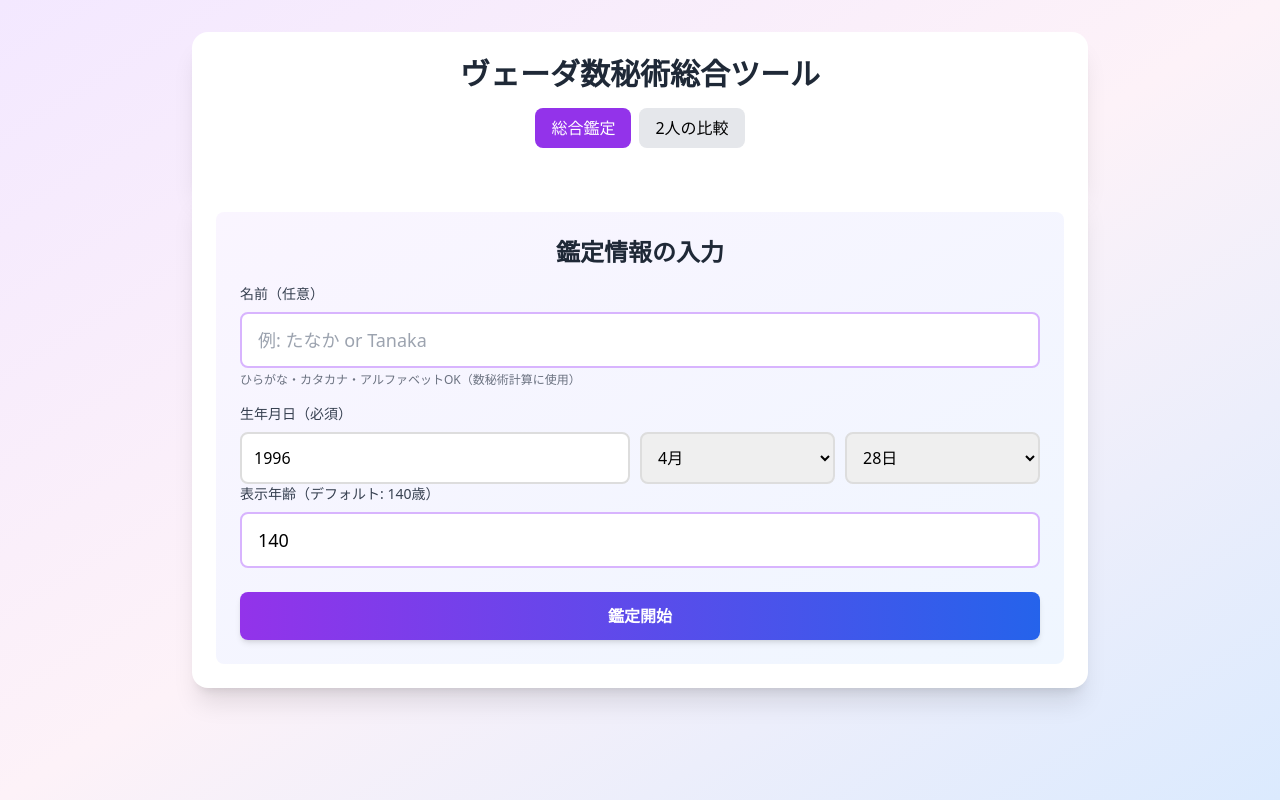
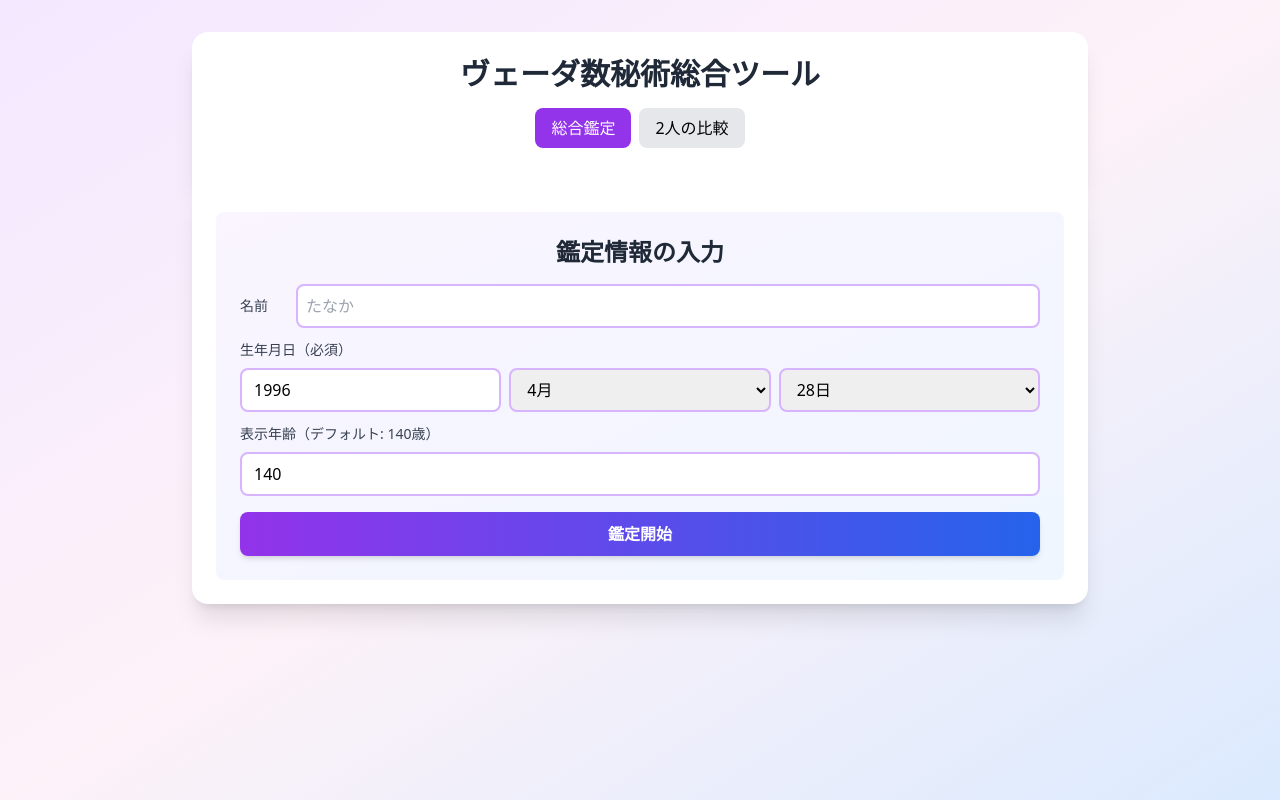
Before and after one commit to Sonemi3196/vedic_dasha_calculator_django, a Django app: page / in a window 1280 px wide. Run offline with Django 4.2, Linux system fonts and the light colour scheme; some libraries are stand-ins or nearby versions.

Commit message:
変更2026年4月28日

```diff
--- a/vedic_dasha_project/dasha_calculator/templates/dasha_calculator/base.html
+++ b/vedic_dasha_project/dasha_calculator/templates/dasha_calculator/base.html
@@ -51,7 +51,7 @@
         <div class="max-w-4xl mx-auto">
             <!-- 共通ヘッダー -->
             <div class="bg-white rounded-t-2xl shadow-xl p-6">
-                <h1 class="text-3xl font-bold text-center text-gray-800 mb-4">ヴェーダ数秘術総合ツール</h1>
+                <h1 class="text-3xl font-bold text-center text-gray-800 mb-4">ヴェーダ数秘術<br class="md:hidden">総合ツール</h1>
 
                 <!-- ナビゲーションタブ -->
                 <nav class="flex justify-center gap-2 mb-4">
--- a/vedic_dasha_project/dasha_calculator/templates/dasha_calculator/integrated.html
+++ b/vedic_dasha_project/dasha_calculator/templates/dasha_calculator/integrated.html
@@ -5,49 +5,28 @@
 {% block nav_home %}bg-purple-600 text-white{% endblock %}
 
 {% block content %}
-<style>
-.date-input-group {
-    display: grid;
-    grid-template-columns: 2fr 1fr 1fr;
-    gap: 10px;
-}
-
-.date-input-group input,
-.date-input-group select {
-    padding: 12px;
-    border: 2px solid #ddd;
-    border-radius: 8px;
-    font-size: 16px;
-}
-
-.date-input-group input[type="number"] {
-    -moz-appearance: textfield;
-}
-
-.date-input-group input[type="number"]::-webkit-outer-spin-button,
-.date-input-group input[type="number"]::-webkit-inner-spin-button {
-    -webkit-appearance: none;
-    margin: 0;
-}
-</style>
 <div class="space-y-6">
     <!-- 入力フォーム -->
-    <div class="bg-gradient-to-br from-purple-50 to-blue-50 rounded-lg p-6">
-        <h2 class="text-2xl font-bold text-gray-800 mb-4 text-center">鑑定情報の入力</h2>
+    <div class="bg-gradient-to-br from-purple-50 to-blue-50 rounded-lg p-4 md:p-6">
+        <h2 class="text-xl md:text-2xl font-bold text-gray-800 mb-4 text-center">鑑定情報の入力</h2>
 
-        <div class="space-y-4">
-            <div>
-                <label class="block text-sm font-medium text-gray-700 mb-2">名前（任意）</label>
-                <input type="text" id="name" placeholder="例: たなか or Tanaka"
-                    class="w-full px-4 py-3 text-lg border-2 border-purple-300 rounded-lg focus:outline-none focus:border-purple-500 transition">
-                <p class="text-xs text-gray-500 mt-1">ひらがな・カタカナ・アルファベットOK（数秘術計算に使用）</p>
+        <div class="space-y-3">
+            <!-- 名前入力を1行に -->
+
+            <div class="flex items-center gap-2">
+                <label class="text-sm font-medium text-gray-700 w-12 flex-shrink-0">名前</label>
+                <input type="text" id="name" placeholder="たなか"
+                    class="flex-1 min-w-0 px-2 py-2 text-base border-2 border-purple-300 rounded-lg focus:outline-none focus:border-purple-500 transition">
             </div>
 
+            <!-- 生年月日入力 -->
             <div>
                 <label class="block text-sm font-medium text-gray-700 mb-2">生年月日（必須）</label>
-            <div class="date-input-group">
-                <input type="number" id="birthYear" placeholder="年（例: 1989）" min="1900" max="2025" required>
-                <select id="birthMonth" required>
+                <div class="grid grid-cols-3 gap-2">
+                    <input type="number" id="birthYear" placeholder="年" min="1900" max="2025"
+                        class="px-3 py-2 text-base border-2 border-purple-300 rounded-lg focus:outline-none focus:border-purple-500 transition">
+                    <select id="birthMonth"
+                        class="px-3 py-2 text-base border-2 border-purple-300 rounded-lg focus:outline-none focus:border-purple-500 transition">
                         <option value="">月</option>
                         <option value="1">1月</option>
                         <option value="2">2月</option>
@@ -62,22 +41,22 @@
                         <option value="11">11月</option>
                         <option value="12">12月</option>
                     </select>
-                <select id="birthDay" required>
+                    <select id="birthDay"
+                        class="px-3 py-2 text-base border-2 border-purple-300 rounded-lg focus:outline-none focus:border-purple-500 transition">
                         <option value="">日</option>
-                    <!-- 1-31をJavaScriptで生成 -->
                     </select>
                 </div>
-            <!-- 生年月日入力の下に追加 -->
+            </div>
+
             <div>
                 <label class="block text-sm font-medium text-gray-700 mb-2">表示年齢（デフォルト: 140歳）</label>
                 <input type="number" id="maxAge" value="140" min="50" max="200"
-                    class="w-full px-4 py-3 text-lg border-2 border-purple-300 rounded-lg">
-            </div>
+                    class="w-full px-3 py-2 text-base border-2 border-purple-300 rounded-lg">
             </div>
         </div>
 
         <button onclick="calculateAll()"
-            class="w-full mt-6 bg-gradient-to-r from-purple-600 to-blue-600 hover:from-purple-700 hover:to-blue-700 text-white font-semibold py-3 rounded-lg transition duration-200 shadow-md">
+            class="w-full mt-4 bg-gradient-to-r from-purple-600 to-blue-600 hover:from-purple-700 hover:to-blue-700 text-white font-semibold py-2.5 rounded-lg transition duration-200 shadow-md text-base">
             鑑定開始
         </button>
     </div>
@@ -86,24 +65,24 @@
     <div id="results" class="hidden">
         <!-- タブ切り替え -->
         <div class="flex border-b border-gray-300 mb-6">
+            <button onclick="switchTab('numerology')" id="tab-numerology"
+                class="flex-1 py-3 px-4 font-semibold transition border-b-2 border-purple-600 text-purple-600">
+                数秘術
+            </button>
             <button onclick="switchTab('dasha')" id="tab-dasha"
-                class="flex-1 py-3 px-4 font-semibold transition border-b-2 border-purple-600 text-purple-600">
-                ダーシャ
-            </button>
-            <button onclick="switchTab('numerology')" id="tab-numerology"
                 class="flex-1 py-3 px-4 font-semibold transition border-b-2 border-transparent text-gray-500 hover:text-gray-700">
-                数秘術
+                ダシャー
             </button>
         </div>
 
-        <!-- ダーシャタブ -->
-        <div id="content-dasha" class="tab-content">
-            <div id="dashaResults"></div>
+        <!-- 数秘術タブ -->
+        <div id="content-numerology" class="tab-content">
+            <div id="numerologyResults"></div>
         </div>
 
-        <!-- 数秘術タブ -->
-        <div id="content-numerology" class="tab-content hidden">
-            <div id="numerologyResults"></div>
+        <!-- ダシャータブ -->
+        <div id="content-dasha" class="tab-content hidden">
+            <div id="dashaResults"></div>
         </div>
     </div>
 </div>
@@ -113,82 +92,35 @@
 <script>
 let currentData = null;
 
-// 日付のセレクトボックスを生成
-for (let i = 1; i <= 31; i++) {
-    const option = document.createElement('option');
-    option.value = i;
-    option.textContent = i + '日';
-    document.getElementById('birthDay').appendChild(option);
-}
-
-// 比較ページ用の日付生成も同様に
-if (document.getElementById('personABirthDay')) {
-    for (let i = 1; i <= 31; i++) {
-        const option1 = document.createElement('option');
-        option1.value = i;
-        option1.textContent = i + '日';
-        document.getElementById('personABirthDay').appendChild(option1);
-
-        const option2 = document.createElement('option');
-        option2.value = i;
-        option2.textContent = i + '日';
-        document.getElementById('personBBirthDay').appendChild(option2);
-    }
-}
-
-function goToComparison() {
-    // 現在入力されているデータを取得
-    const name = document.getElementById('name').value;
-    const birthDate = getBirthDate();
-
-    if (birthDate) {
-        // LocalStorageに保存
-        localStorage.setItem('personA_name', name || '人A');
-        localStorage.setItem('personA_birth', birthDate);
-    }
-
-    window.location.href = '/compare/';
-}
-
-// 生年月日を取得する関数（既存の birthDate 取得部分を置き換え）
 function getBirthDate() {
     const year = document.getElementById('birthYear').value;
     const month = document.getElementById('birthMonth').value;
     const day = document.getElementById('birthDay').value;
 
-    if (!year || !month || !day) {
-        return null;
-    }
+    if (!year || !month || !day) return null;
 
     return `${year}-${month.padStart(2, '0')}-${day.padStart(2, '0')}`;
 }
 
-
-
 function calculateAll() {
     const name = document.getElementById('name').value;
-    const birthYear = document.getElementById('birthYear').value;
-    const birthMonth = document.getElementById('birthMonth').value;
-    const birthDay = document.getElementById('birthDay').value;
+    const birthDate = getBirthDate();
     const maxAge = parseInt(document.getElementById('maxAge').value) || 140;
 
-    // LocalStorageに保存
-    localStorage.setItem('last_name', name);
-    localStorage.setItem('last_year', birthYear);
-    localStorage.setItem('last_month', birthMonth);
-    localStorage.setItem('last_day', birthDay);
-    localStorage.setItem('last_maxAge', maxAge);
-
-    // 生年月日の組み立て
-    if (!birthYear || !birthMonth || !birthDay) {
+    if (!birthDate) {
         alert('生年月日を全て入力してください');
         return;
     }
 
-    const birthDate = `${birthYear}-${birthMonth.padStart(2, '0')}-${birthDay.padStart(2, '0')}`;
+    // LocalStorageに保存
+    localStorage.setItem('last_name', name);
+    localStorage.setItem('last_year', document.getElementById('birthYear').value);
+    localStorage.setItem('last_month', document.getElementById('birthMonth').value);
+    localStorage.setItem('last_day', document.getElementById('birthDay').value);
+    localStorage.setItem('last_maxAge', maxAge);
 
     document.getElementById('results').classList.remove('hidden');
-    document.getElementById('dashaResults').innerHTML = '<div class="text-center py-8">計算中...</div>';
+    document.getElementById('numerologyResults').innerHTML = '<div class="text-center py-8">計算中...</div>';
 
     fetch('/calculate/', {
         method: 'POST',
@@ -196,20 +128,20 @@ function calculateAll() {
         body: JSON.stringify({
             name: name,
             birth_date: birthDate,
-            max_age: maxAge  // 追加
+            max_age: maxAge
         })
     })
     .then(response => response.json())
     .then(data => {
         if (data.success) {
             currentData = data;
-            displayDasha(data.dasha);
             if (data.numerology) {
                 displayNumerology(data.numerology);
             } else {
                 document.getElementById('numerologyResults').innerHTML =
                     '<div class="text-center py-8 text-gray-500">名前を入力すると数秘術結果が表示されます</div>';
             }
+            displayDasha(data.dasha);
         } else {
             alert('エラー: ' + data.error);
         }
@@ -233,11 +165,21 @@ function switchTab(tabName) {
         content.classList.add('hidden');
     });
     document.getElementById('content-' + tabName).classList.remove('hidden');
+
+    // ダシャータブに切り替えた時、現在のダシャーまでスクロール
+    if (tabName === 'dasha') {
+        setTimeout(() => {
+            const currentElement = document.querySelector('.border-red-500');
+            if (currentElement) {
+                currentElement.scrollIntoView({ behavior: 'smooth', block: 'center' });
+            }
+        }, 100);
+    }
 }
 
 function displayDasha(dashaData) {
     const html = `
-        <h3 class="text-xl font-bold text-gray-800 mb-4">ダーシャ（開始番号: ${dashaData.start_number}）</h3>
+        <h3 class="text-xl font-bold text-gray-800 mb-4">ダシャー（開始番号: ${dashaData.start_number}）</h3>
         <div class="space-y-4">
             ${dashaData.periods.map(period => `
                 <div class="border-2 ${period.is_current ? 'border-red-500 bg-red-50' : 'border-gray-200'} rounded-lg overflow-hidden">
@@ -245,7 +187,7 @@ function displayDasha(dashaData) {
                         <div class="flex justify-between items-center">
                             <div>
                                 <span class="text-3xl font-bold">${period.maha_dasha}</span>
-                                <span class="ml-3">マハーダーシャ ${period.maha_dasha} (${period.years}年間)</span>
+                                <span class="ml-3">マハーダシャー ${period.maha_dasha} (${period.years}年間)</span>
                             </div>
                             <div class="text-right text-sm">
                                 <div>${period.start_date} 〜 ${period.end_date}</div>
@@ -258,7 +200,7 @@ function displayDasha(dashaData) {
                             <div class="flex justify-between items-center p-3 rounded ${antara.is_current ? 'bg-red-100 border-2 border-red-400' : 'bg-gray-50'}">
                                 <div>
                                     <span class="inline-block w-8 h-8 bg-green-500 text-white rounded-full text-center leading-8 font-bold mr-2">${antara.number}</span>
-                                    <span class="font-medium">アンタラダーシャ ${antara.number} (${antara.days}日間)</span>
+                                    <span class="font-medium">アンタラダシャー ${antara.number} (${antara.days}日間)</span>
                                 </div>
                                 <div class="text-sm text-gray-600">
                                     ${antara.start_date} 〜 ${antara.end_date} (${antara.start_age}歳〜${antara.end_age}歳)
@@ -317,34 +259,33 @@ function displayNumerology(numData) {
                 </div>
             </div>
 
-            <!-- 4つの番号（カルマ追加） -->
+            <!-- 4つの番号 -->
             <div class="grid grid-cols-1 md:grid-cols-4 gap-4">
-                <div class="p-6 rounded-lg text-center ${numberColors[numData.bhagyank.final]}">
-                    <h4 class="font-bold mb-2">バーギャング</h4>
-                    <p class="text-xs mb-3 opacity-80">人生全体の運命</p>
-                    <div class="text-5xl font-bold mb-3">${numData.bhagyank.final}</div>
-                    <p class="text-xs">${meanings[numData.bhagyank.final]}</p>
+                <div class="p-4 md:p-6 rounded-lg text-center ${numberColors[numData.bhagyank.final]}">
+                    <h4 class="text-sm font-bold mb-2">バーギャング</h4>
+                    <p class="text-xs mb-2 opacity-80">人生全体の運命</p>
+                    <div class="text-4xl md:text-5xl font-bold mb-2">${numData.bhagyank.final}</div>
+                    <p class="text-xs leading-relaxed">${meanings[numData.bhagyank.final]}</p>
                 </div>
-                <div class="p-6 rounded-lg text-center ${numberColors[numData.moolank.final]}">
-                    <h4 class="font-bold mb-2">ムーランク</h4>
-                    <p class="text-xs mb-3 opacity-80">基本的な性格</p>
-                    <div class="text-5xl font-bold mb-3">${numData.moolank.final}</div>
-                    <p class="text-xs">${meanings[numData.moolank.final]}</p>
+                <div class="p-4 md:p-6 rounded-lg text-center ${numberColors[numData.moolank.final]}">
+                    <h4 class="text-sm font-bold mb-2">ムーランク</h4>
+                    <p class="text-xs mb-2 opacity-80">基本的な性格</p>
+                    <div class="text-4xl md:text-5xl font-bold mb-2">${numData.moolank.final}</div>
+                    <p class="text-xs leading-relaxed">${meanings[numData.moolank.final]}</p>
                 </div>
-                <div class="p-6 rounded-lg text-center ${numberColors[numData.name_number.final]}">
-                    <h4 class="font-bold mb-2">名前番号</h4>
-                    <p class="text-xs mb-3 opacity-80">才能と成長方向</p>
-                    <div class="text-5xl font-bold mb-3">${numData.name_number.final}</div>
-                    <p class="text-xs">${meanings[numData.name_number.final]}</p>
+                <div class="p-4 md:p-6 rounded-lg text-center ${numberColors[numData.name_number.final]}">
+                    <h4 class="text-sm font-bold mb-2">名前番号</h4>
+                    <p class="text-xs mb-2 opacity-80">才能と成長方向</p>
+                    <div class="text-4xl md:text-5xl font-bold mb-2">${numData.name_number.final}</div>
+                    <p class="text-xs leading-relaxed">${meanings[numData.name_number.final]}</p>
                 </div>
-                <div class="p-6 rounded-lg text-center ${numberColors[numData.karma.final]}">
-                    <h4 class="font-bold mb-2">カルマ</h4>
-                    <p class="text-xs mb-3 opacity-80">過去世からの課題</p>
-                    <div class="text-5xl font-bold mb-3">${numData.karma.final}</div>
-                    <p class="text-xs">${meanings[numData.karma.final]}</p>
+                <div class="p-4 md:p-6 rounded-lg text-center ${numberColors[numData.karma.final]}">
+                    <h4 class="text-sm font-bold mb-2">カルマ</h4>
+                    <p class="text-xs mb-2 opacity-80">過去世からの課題</p>
+                    <div class="text-4xl md:text-5xl font-bold mb-2">${numData.karma.final}</div>
+                    <p class="text-xs leading-relaxed">${meanings[numData.karma.final]}</p>
                 </div>
             </div>
-
 
             <!-- 文字の内訳 -->
             <div class="bg-purple-50 rounded-lg p-6">
@@ -366,6 +307,15 @@ function displayNumerology(numData) {
 
 // 初期値設定
 document.addEventListener('DOMContentLoaded', function() {
+    // 日セレクトボックスの生成
+    const daySelect = document.getElementById('birthDay');
+    for (let i = 1; i <= 31; i++) {
+        const option = document.createElement('option');
+        option.value = i;
+        option.textContent = i + '日';
+        daySelect.appendChild(option);
+    }
+
     // 保存されたデータを読み込む
     const savedName = localStorage.getItem('last_name');
     const savedYear = localStorage.getItem('last_year');
@@ -393,26 +343,13 @@ document.addEventListener('DOMContentLoaded', function() {
     if (savedMaxAge) {
         document.getElementById('maxAge').value = savedMaxAge;
     }
-
-    // 日付セレクトボックスの生成
-    for (let i = 1; i <= 31; i++) {
-        const option = document.createElement('option');
-        option.value = i;
-        option.textContent = i + '日';
-        document.getElementById('birthDay').appendChild(option);
-    }
 });
 
-// integrated.html の script 部分に追加
 function goToComparison() {
-    // 現在入力されているデータを保存
     const name = document.getElementById('name').value;
-    const year = document.getElementById('birthYear').value;
-    const month = document.getElementById('birthMonth').value;
-    const day = document.getElementById('birthDay').value;
+    const birthDate = getBirthDate();
 
-    if (year && month && day) {
-        const birthDate = `${year}-${month.padStart(2, '0')}-${day.padStart(2, '0')}`;
+    if (birthDate) {
         localStorage.setItem('personA_name', name || '人A');
         localStorage.setItem('personA_birth', birthDate);
     }
--- a/vedic_dasha_project/dasha_calculator/views.py
+++ b/vedic_dasha_project/dasha_calculator/views.py
@@ -99,6 +99,10 @@ def calculate_dasha(request):
             'error': str(e)
         })
 
+from django.views.decorators.csrf import csrf_exempt
+
+@csrf_exempt
+@require_http_methods(["POST"])
 def calculate_comparison(request):
     try:
         data = json.loads(request.body)
@@ -108,31 +112,33 @@ def calculate_comparison(request):
         person_a_name = data.get('person_a_name', '人A')
         person_b_name = data.get('person_b_name', '人B')
 
+        # ダシャー期間を計算
         calc_a = DashaCalculation(birth_date=person_a_birth)
         calc_b = DashaCalculation(birth_date=person_b_birth)
 
-        periods_a = calc_a.get_dasha_periods()
-        periods_b = calc_b.get_dasha_periods()
+        periods_a = calc_a.get_dasha_periods(max_periods=150)
+        periods_b = calc_b.get_dasha_periods(max_periods=150)
 
-        comparison_timeline = create_monthly_comparison(
-            periods_a, periods_b, person_a_birth, person_b_birth
-        )
+        # 月単位の比較タイムラインを作成
+        timeline = create_monthly_comparison(periods_a, periods_b, person_a_birth, person_b_birth)
 
         return JsonResponse({
             'success': True,
             'person_a_name': person_a_name,
             'person_b_name': person_b_name,
-            'timeline': comparison_timeline
+            'timeline': timeline
         })
 
     except Exception as e:
+        import traceback
+        traceback.print_exc()
         return JsonResponse({
             'success': False,
             'error': str(e)
         })
 
 def create_monthly_comparison(periods_a, periods_b, birth_a, birth_b):
-    """月単位でダーシャを比較"""
+    """月単位でダシャーを比較"""
     timeline = []
 
     # 開始年と終了年を決定
@@ -143,7 +149,7 @@ def create_monthly_comparison(periods_a, periods_b, birth_a, birth_b):
         for month in range(1, 13):
             first_day = date(year, month, 1)
 
-            # その月の1日時点でのダーシャを取得
+            # その月の1日時点でのダシャーを取得
             dasha_a = find_dasha_for_date(periods_a, first_day, birth_a)
             dasha_b = find_dasha_for_date(periods_b, first_day, birth_b)
 
@@ -163,6 +169,7 @@ def create_monthly_comparison(periods_a, periods_b, birth_a, birth_b):
     return timeline
 
 def find_dasha_for_date(periods, target_date, birth_date):
+    """指定日付のダシャーを検索"""
     if target_date < birth_date:
         return None
 
@@ -218,6 +225,7 @@ def create_transition_comparison(periods_a, periods_b, birth_a, birth_b):
     return timeline
 
 def calculate_age_at_date(birth_date, target_date):
+    """指定日付での年齢を計算"""
     if target_date < birth_date:
         return None
     return (target_date - birth_date).days // 365
--- a/vedic_dasha_project/vedic_dasha_project/settings.py
+++ b/vedic_dasha_project/vedic_dasha_project/settings.py
@@ -25,7 +25,7 @@ SECRET_KEY = "django-insecure-hai%+==$ug7nm15h)&j$uaxz8m0l&@20ot)#^)+oiaaf4^=3(@
 # SECURITY WARNING: don't run with debug turned on in production!
 DEBUG = True
 
-ALLOWED_HOSTS = ['sonemi3196.pythonanywhere.com', 'localhost', '127.0.0.1']
+ALLOWED_HOSTS = ['sonemi3196.pythonanywhere.com', 'localhost', '127.0.0.1','*']
 
 
 # Application definition
```
Also changed, not shown: vedic_dasha_project/dasha_calculator/templates/dasha_calculator/compare.html (+19 -6 lines). Lines whose indentation alone changed are shown as unchanged.
